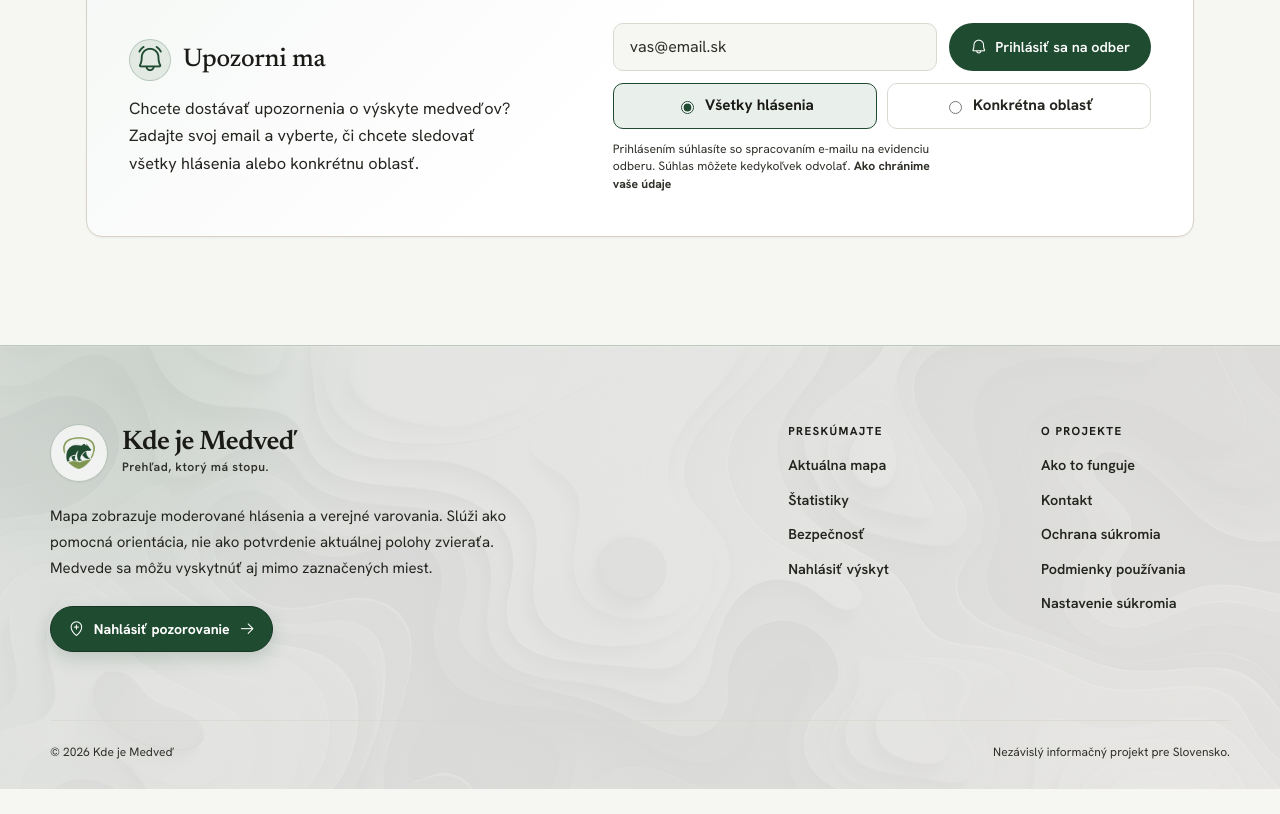
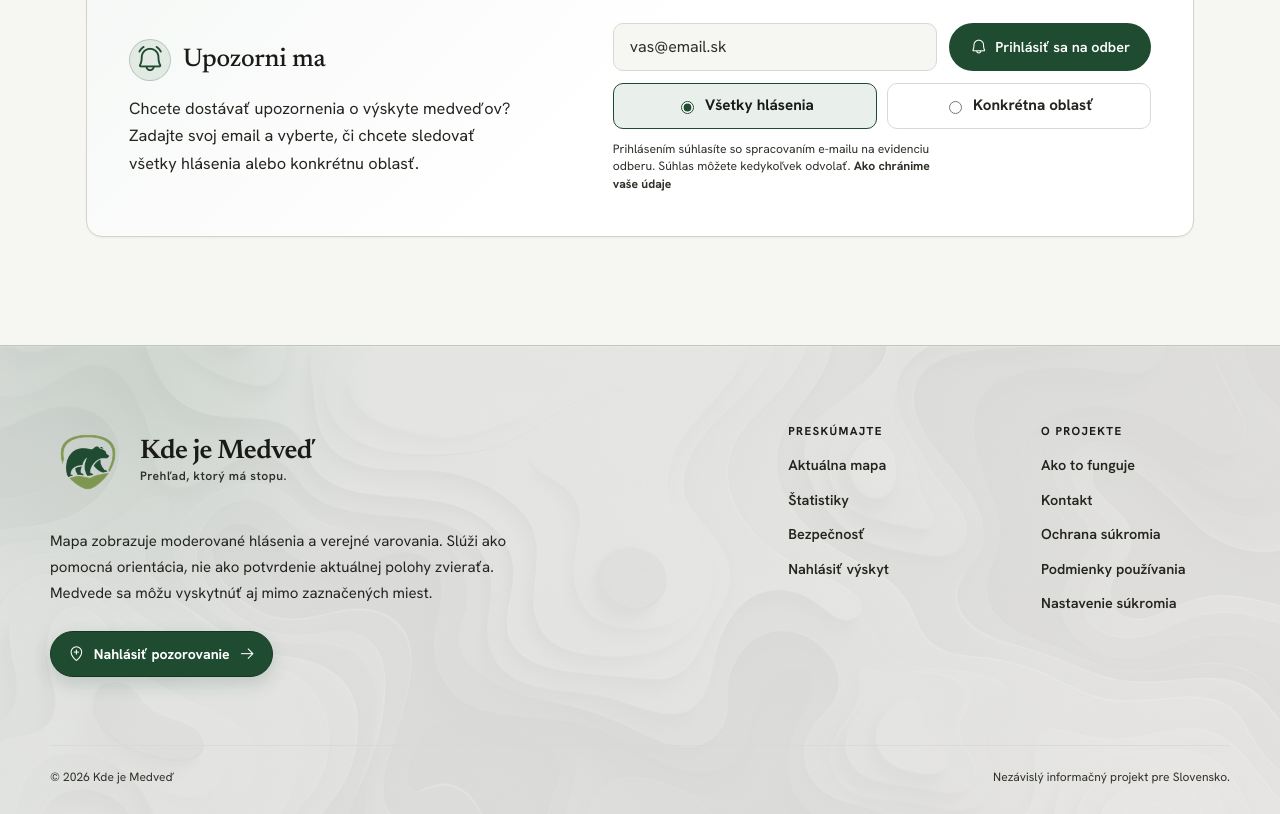
Before and after one commit to matejrepka/medved, a website: page public/index.html in a window 1280 px wide. Shown: the part 4306-5120 px from the top of the page. Before the commit the page ends 5095 px from the top, so only its background shows below. Drawn offline with nearby package versions, Linux system fonts and the light colour scheme; no server answers.

Commit message:
kdejemedved

```diff
--- a/public/index.html
+++ b/public/index.html
@@ -72,7 +72,7 @@
       />
     </noscript>
 
-    <link rel="stylesheet" href="/styles.css?v=20260714-footer1" />
+    <link rel="stylesheet" href="/styles.css?v=20260714-footer2" />
     <link rel="icon" type="image/png" sizes="256x256" href="/favicon.png?v=20260713-1" />
   </head>
   <body>
--- a/public/styles.css
+++ b/public/styles.css
@@ -1876,15 +1876,10 @@ main {
 .footer-brand-mark {
   display: grid;
   place-items: center;
-  flex: 0 0 58px;
-  width: 58px;
-  height: 58px;
-  padding: 6px;
-  overflow: hidden;
-  border: 1px solid color-mix(in srgb, var(--accent) 24%, var(--line));
-  border-radius: 50%;
-  background: color-mix(in srgb, var(--surface) 72%, transparent);
-  box-shadow: var(--shadow-sm);
+  flex: 0 0 76px;
+  width: 76px;
+  height: 76px;
+  padding: 0;
 }
 
 .footer-brand-mark img {
@@ -2054,9 +2049,9 @@ main {
   }
 
   .footer-brand-mark {
-    flex-basis: 52px;
-    width: 52px;
-    height: 52px;
+    flex-basis: 66px;
+    width: 66px;
+    height: 66px;
   }
 
   .footer-nav {
```
Also changed, not shown: public/bezpecnost.html (+1 -1 lines), public/location.html (+1 -1 lines), public/nahlas.html (+1 -1 lines), public/o-mape.html (+1 -1 lines), public/stats.html (+1 -1 lines).
